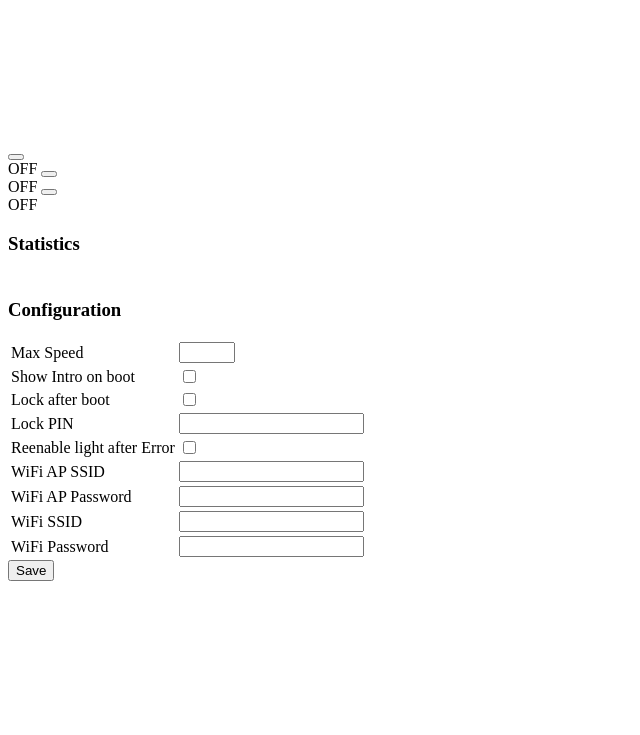
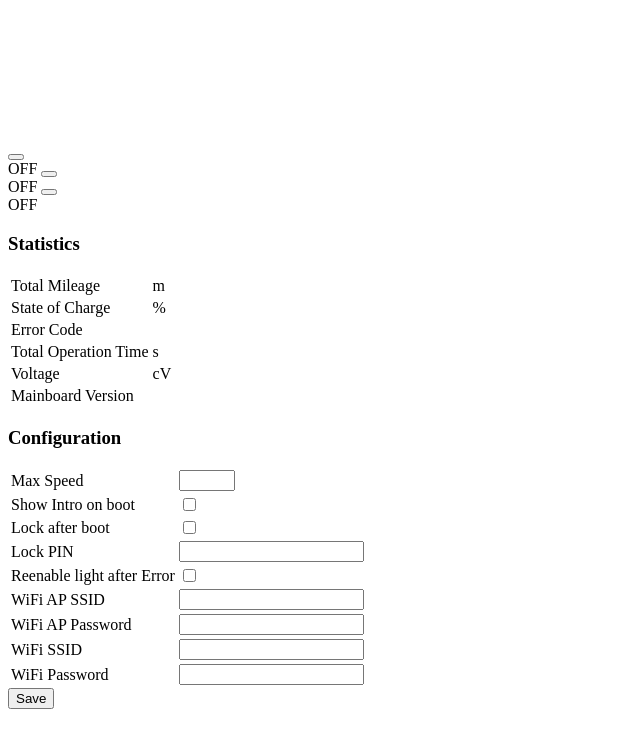
Before and after one commit to M4GNV5/DocGreenESA5000-Dashboard, a plain HTML site: page DocGreenDisplay/webinterface/index.html in a window 1280 px wide. Shown: the part 66-801 px from the top of the page, without its empty margins (0-640 px from the left). Drawn offline with Linux system fonts and the light colour scheme.

Commit message:
display all statistics fetched from /data in a seperate table

```diff
--- a/DocGreenDisplay/webinterface/index.html
+++ b/DocGreenDisplay/webinterface/index.html
@@ -35,7 +35,28 @@
 			<table>
 				<tbody>
 					<tr>
-						<td></td>
+						<td>Total Mileage</td>
+						<td><span id="stat-odometer"></span> m</td>
+					</tr>
+					<tr>
+						<td>State of Charge</td>
+						<td><span id="stat-soc"></span> %</td>
+					</tr>
+					<tr>
+						<td>Error Code</td>
+						<td><span id="stat-errorCode"></span></td>
+					</tr>
+					<tr>
+						<td>Total Operation Time</td>
+						<td><span id="stat-totalOperationTime"></span> s</td>
+					</tr>
+					<tr>
+						<td>Voltage</td>
+						<td><span id="stat-voltage"></span> cV</td>
+					</tr>
+					<tr>
+						<td>Mainboard Version</td>
+						<td><span id="stat-mainboardVersion"></span></td>
 					</tr>
 				</tbody>
 			</table>
```
Also changed, not shown: DocGreenDisplay/webinterface/ui.js (+7 -0 lines).
